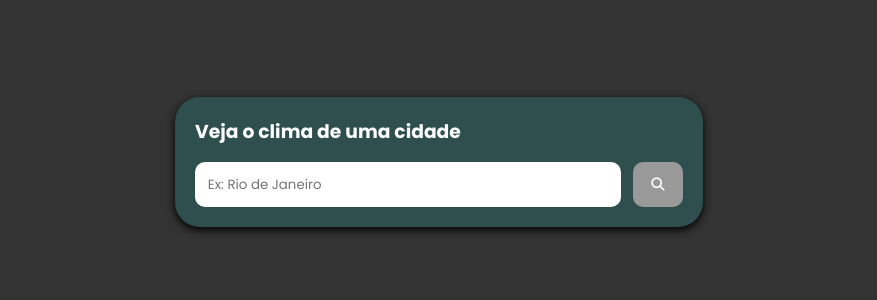
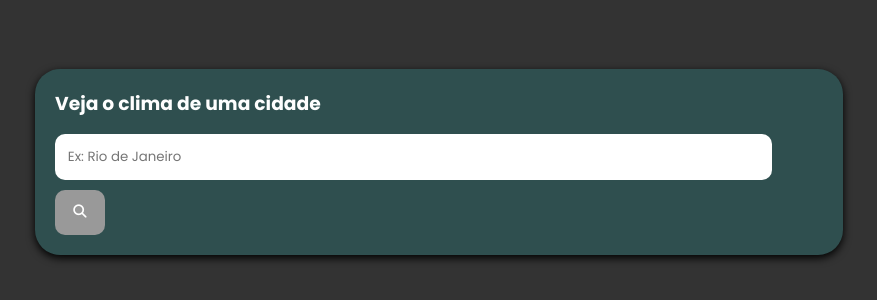
Before and after one commit to mateusrws/API-CLIMA, a website: page index.html in a window 1280 px wide. Shown: the part 238-538 px from the top of the page, without its empty margins (201-1078 px from the left). Drawn offline with Linux system fonts and the light colour scheme.

Commit message:
Update style.css

```diff
--- a/style.css
+++ b/style.css
@@ -29,6 +29,7 @@ body{
     padding: 20px;
     box-shadow: 0px 3px 8px black;
     color: #fefefe;
+    width: 60%;
 }
 
 /* Formulário */
@@ -45,13 +46,13 @@ h3{
     padding: 0.8rem;
     border: none;
     flex: 1;
-    width: 400px;
+    width: 90%;
     border-radius: 10px;
 }
 .form button{
     padding: .8rem;
     min-width: 50px;
-    margin-left: 8px;
+    margin-top: 10px;
     background-color: #999;
     color:white;
     cursor: pointer;
```
